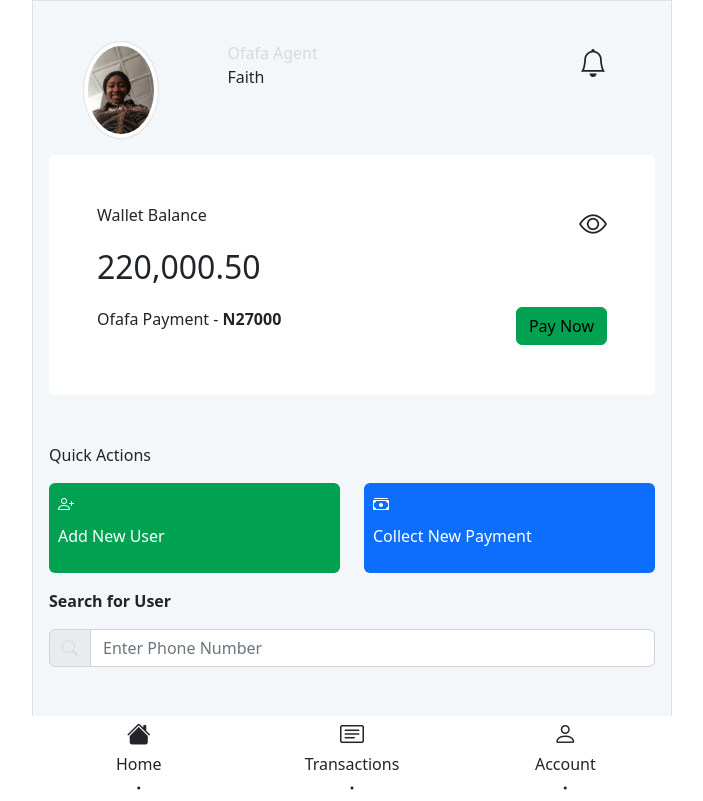
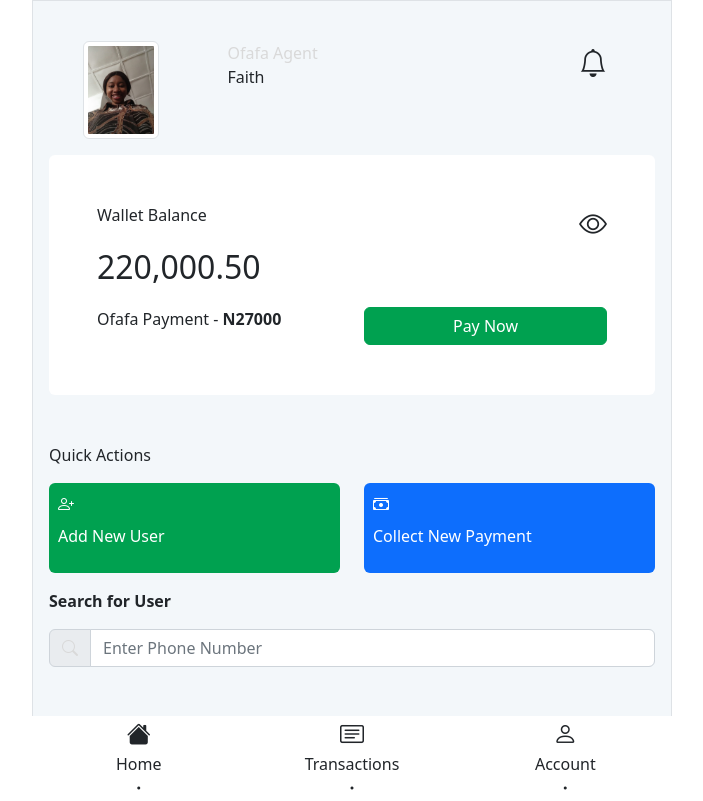
Before and after one commit to Otaiki1/kudina-app-2, a Next.js app: page /dashboard in a window 1280 px wide. Shown: the whole page, without its empty margins (288-991 px from the left). Built offline with nearby package versions, Linux system fonts and the light colour scheme.

Commit message:
minor fixes

```diff
--- a/components/AgentCard.js
+++ b/components/AgentCard.js
@@ -11,12 +11,12 @@
                     <i className="bi-eye fs-3"></i>
                 </div>
             </div>
-            <div className="d-flex justify-content-between">
-                <div>
+            <div className="row">
+                <div className="col">
                     <p>Ofafa Payment - <span className="fw-bold">{userAmount}</span> </p>
                 </div>
-                <div>
-                    <button className="btn btn-success">Pay Now</button>
+                <div className="col">
+                    <button className="btn btn-success w-100 text-white">Pay Now</button>
                 </div>
             </div>
         </div>
--- a/components/Topbar.js
+++ b/components/Topbar.js
@@ -5,7 +5,7 @@
     return(
         <div className="d-flex justify-content-between pt-4">
             <div className="d-flex w-50 justify-content-around">
-                <Image src={avatar} alt="" className="rounded-circle img-thumbnail img-responsive w-25" />
+                <Image src={avatar} alt="" className="img-thumbnail img-responsive w-25 rounded" />
                 <div className="d-flex flex-column">
                     <p className="text-secondary mb-0">Ofafa Agent</p>
                     <p>Faith</p>
--- a/pages/index.js
+++ b/pages/index.js
@@ -31,8 +31,8 @@
                 <label htmlFor="password"></label>
                 <input typeof="text" name="password" placeholder="Password" className="form-control" min={8} max={20} onChange={(e) => setPassword(e.target.value)}/>
             </div>
-            <Link href="/dashboard" passRef legacyBehavior>
-                <a className={filledForm ?"btn btn-success w-100 mt-3" : "btn bg-secondary btn-disabled w-100 mt-3"}>Sign In</a>
+            <Link href={filledForm ? "/dashboard" : "/"} passRef legacyBehavior>
+                <a className={filledForm ?"btn btn-light w-100 mt-3" : "btn bg-secondary btn-disabled w-100 mt-3"}>Sign In</a>
             </Link>
 
             </div>
```
